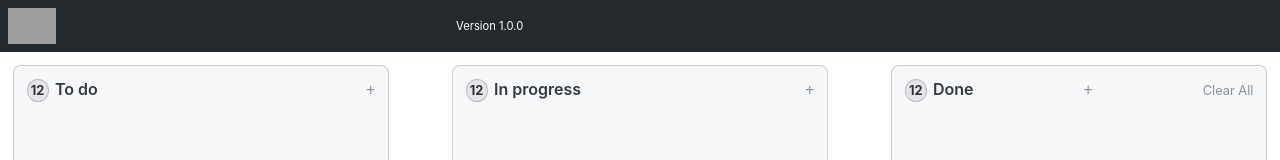
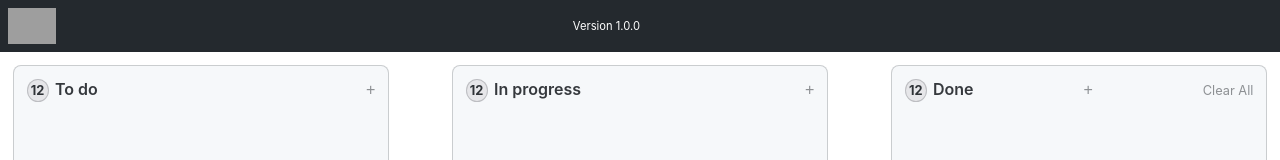
Before and after one commit to elenar10/kanbas, a React (Create React App) app in the folder kanbas-proyect/: page / in a window 1280 px wide. Shown: the top 160 px of the page. Built offline with nearby package versions, Linux system fonts and the light colour scheme; grey boxes are pictures that could not be loaded.

Commit message:
actualización de header (position del version)

```diff
--- a/kanbas-proyect/src/components/header/index.jsx
+++ b/kanbas-proyect/src/components/header/index.jsx
@@ -4,8 +4,10 @@ import logo from './logo.png';
 function Header() {
     return (
         <header className="App-header">
-            <img src={logo} className="App-logo" alt="logo" />
-            <p>Version 1.0.0</p>
+            <div className="logo-version__wrapper">
+                <img src={logo} className="App-logo" alt="logo" />
+                <p>Version 1.0.0</p>
+            </div>
         </header>
 
     )
--- a/kanbas-proyect/src/components/header/style.css
+++ b/kanbas-proyect/src/components/header/style.css
@@ -18,3 +18,9 @@
       font-size: 0.7rem;
       column-gap: 25rem;
     }
+  .logo-version__wrapper{
+    width: 50%;
+    display: inline-flex;
+    justify-content: space-between;
+    align-items: center;
+  }
```
Also changed, not shown: 1 other file (tests, documents, lock files or other folders).
